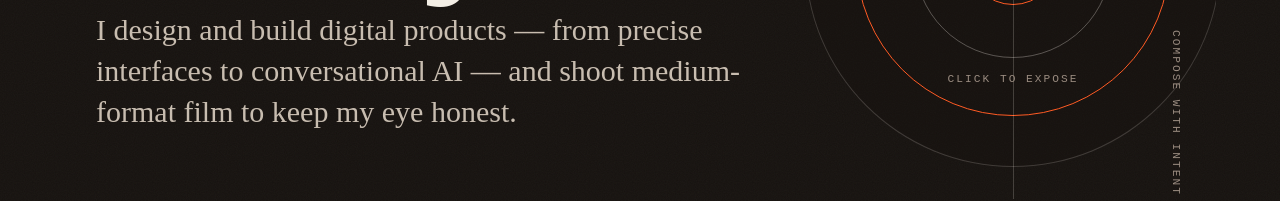
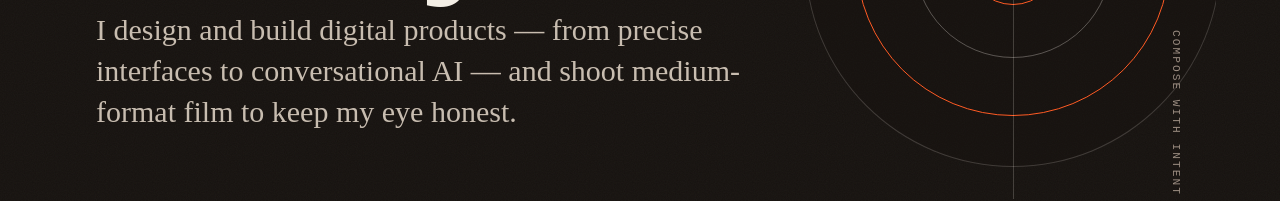
Before and after one commit to surajbanthot/bysuraj.in, a Next.js app: page / in a window 1280 px wide. Shown: the part 443-644 px from the top of the page. Built offline with nearby package versions, Linux system fonts and the light colour scheme.

Commit message:
Refine lens interaction

```diff
--- a/src/app/globals.css
+++ b/src/app/globals.css
@@ -257,7 +257,10 @@ body::before {
   inset: 12%;
   border: 1px solid var(--accent);
   border-radius: 999px;
-  transition: transform 0.45s cubic-bezier(0.22, 1, 0.36, 1);
+  transition:
+    border-color 0.35s ease,
+    opacity 0.35s ease,
+    transform 0.55s cubic-bezier(0.22, 1, 0.36, 1);
 }
 
 .lens-ring-two {
@@ -270,15 +273,18 @@ body::before {
   border-color: var(--accent);
 }
 
-.lens-button:hover .lens-ring-one {
+.lens-button:hover .lens-ring-one,
+.lens-button:focus-visible .lens-ring-one {
   transform: rotate(12deg) scale(0.98);
 }
 
-.lens-button:hover .lens-ring-two {
+.lens-button:hover .lens-ring-two,
+.lens-button:focus-visible .lens-ring-two {
   transform: rotate(-16deg) scale(1.05);
 }
 
-.lens-button:hover .lens-ring-three {
+.lens-button:hover .lens-ring-three,
+.lens-button:focus-visible .lens-ring-three {
   transform: scale(0.92);
 }
 
@@ -307,6 +313,17 @@ body::before {
   border-radius: 999px;
   background: var(--accent);
   box-shadow: 0 0 0 0.65rem color-mix(in srgb, var(--accent) 16%, transparent);
+  transition:
+    box-shadow 0.45s ease,
+    transform 0.45s cubic-bezier(0.22, 1, 0.36, 1);
+}
+
+.lens-button:hover .lens-dot,
+.lens-button:focus-visible .lens-dot {
+  transform: translate(-50%, -50%) scale(1.18);
+  box-shadow:
+    0 0 0 0.85rem color-mix(in srgb, var(--accent) 13%, transparent),
+    0 0 2rem color-mix(in srgb, var(--accent) 32%, transparent);
 }
 
 .lens-aperture {
@@ -343,23 +360,6 @@ body::before {
 
 .lens-button.is-capturing {
   animation: camera-kick 0.6s cubic-bezier(0.22, 1, 0.36, 1);
-}
-
-.lens-instruction {
-  bottom: 19%;
-  left: 50%;
-  position: absolute;
-  transform: translateX(-50%);
-  white-space: nowrap;
-  transition:
-    color 0.25s ease,
-    transform 0.25s ease;
-}
-
-.lens-button:hover .lens-instruction,
-.lens-button:focus-visible .lens-instruction {
-  color: var(--accent);
-  transform: translateX(-50%) translateY(-0.2rem);
 }
 
 .lens-counter {
--- a/src/components/PortfolioInteractions.tsx
+++ b/src/components/PortfolioInteractions.tsx
@@ -220,9 +220,6 @@ export function InteractiveLens() {
         <span className="lens-cross lens-cross-y" aria-hidden="true" />
         <span className="lens-aperture" aria-hidden="true" />
         <span className="lens-dot" aria-hidden="true" />
-        <span className="lens-instruction label" aria-hidden="true">
-          Click to expose
-        </span>
       </button>
 
       <span
```
